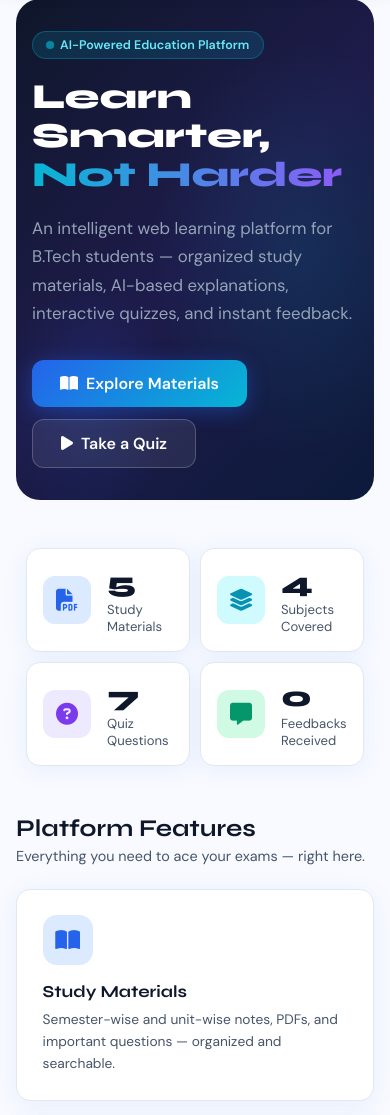
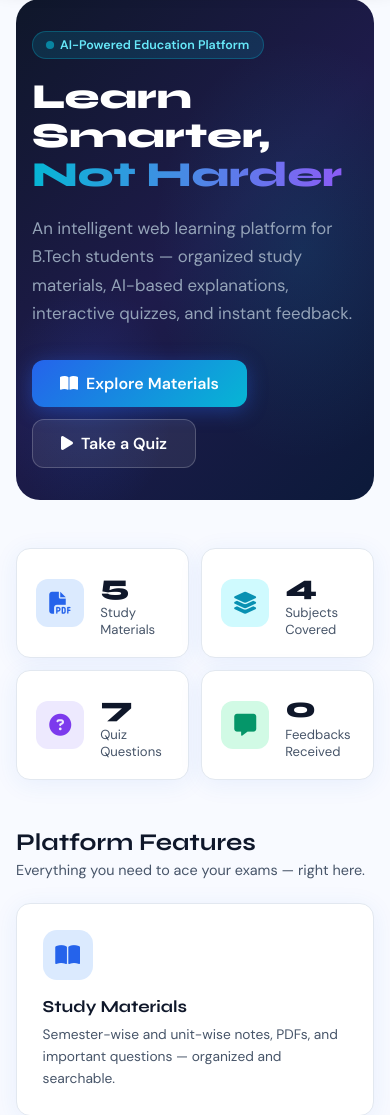
Before and after one commit to shivampoddar12/smart_learning-, a Flask app: page / in a window 390 px wide. Shown: the part 152-1267 px from the top of the page. Run offline with Flask 3, Linux system fonts and the light colour scheme.

Commit message:
Update index.html

```diff
--- a/templates/index.html
+++ b/templates/index.html
@@ -90,21 +90,24 @@
       grid-template-columns: 1fr 1fr !important;
     }
   }
-    /* 🔥 FINAL MOBILE FIX - STATS BOX */
+    /* 🔥 FINAL PERFECT RESPONSIVE FIX */
+
+.stats-bar {
+  display: grid;
+  grid-template-columns: repeat(4, 1fr);
+  gap: 20px;
+}
 
 @media (max-width: 768px) {
 
   .stats-bar {
-    display: grid !important;
     grid-template-columns: 1fr 1fr !important;
-    gap: 10px;
-    padding: 0 10px;
+    gap: 12px;
+    margin-top: 20px;
   }
 
   .stat-card {
-    width: 100% !important;
-    padding: 1rem !important;
-    box-sizing: border-box;
+    padding: 1.2rem !important;
   }
 
 }
```
